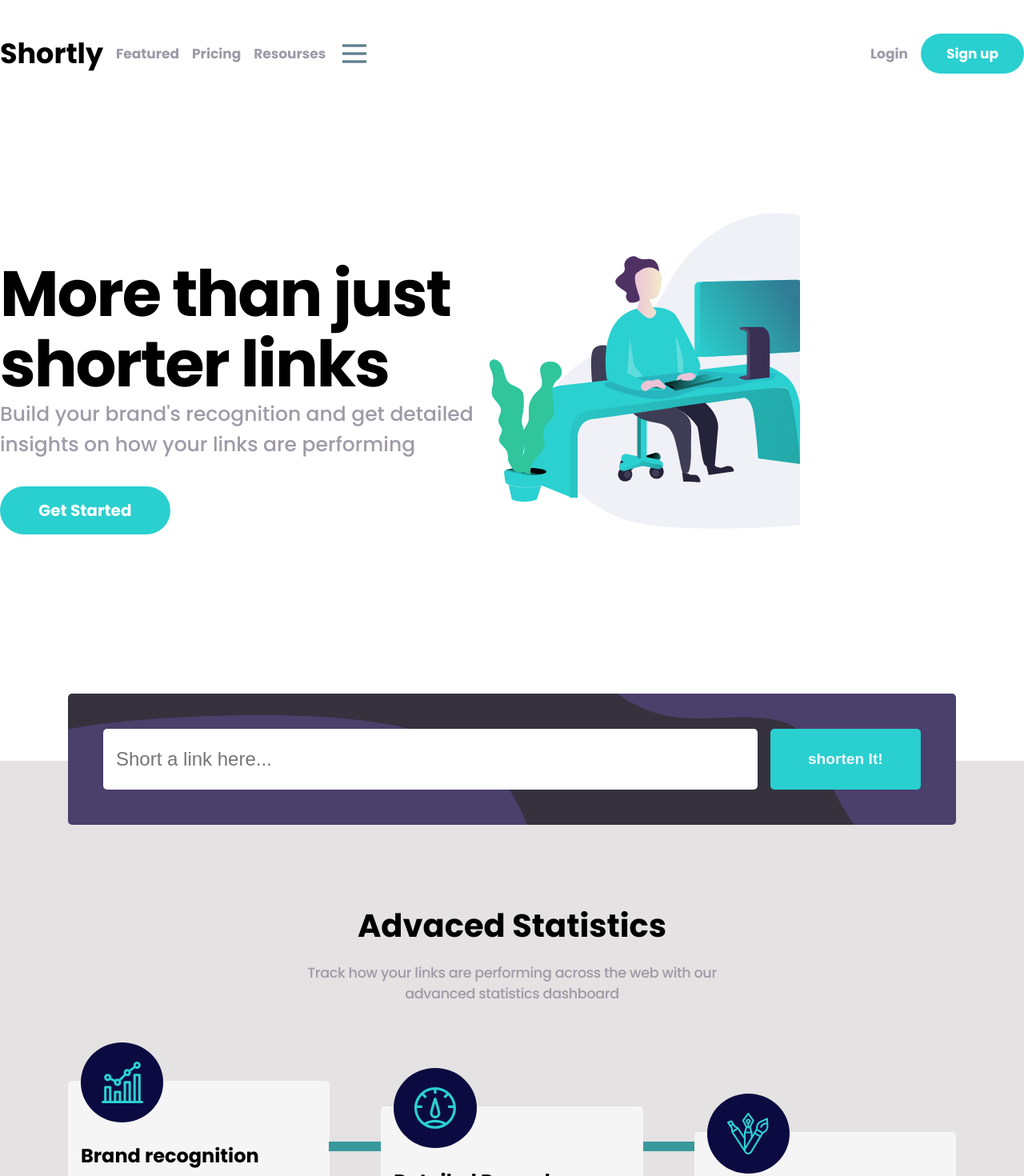
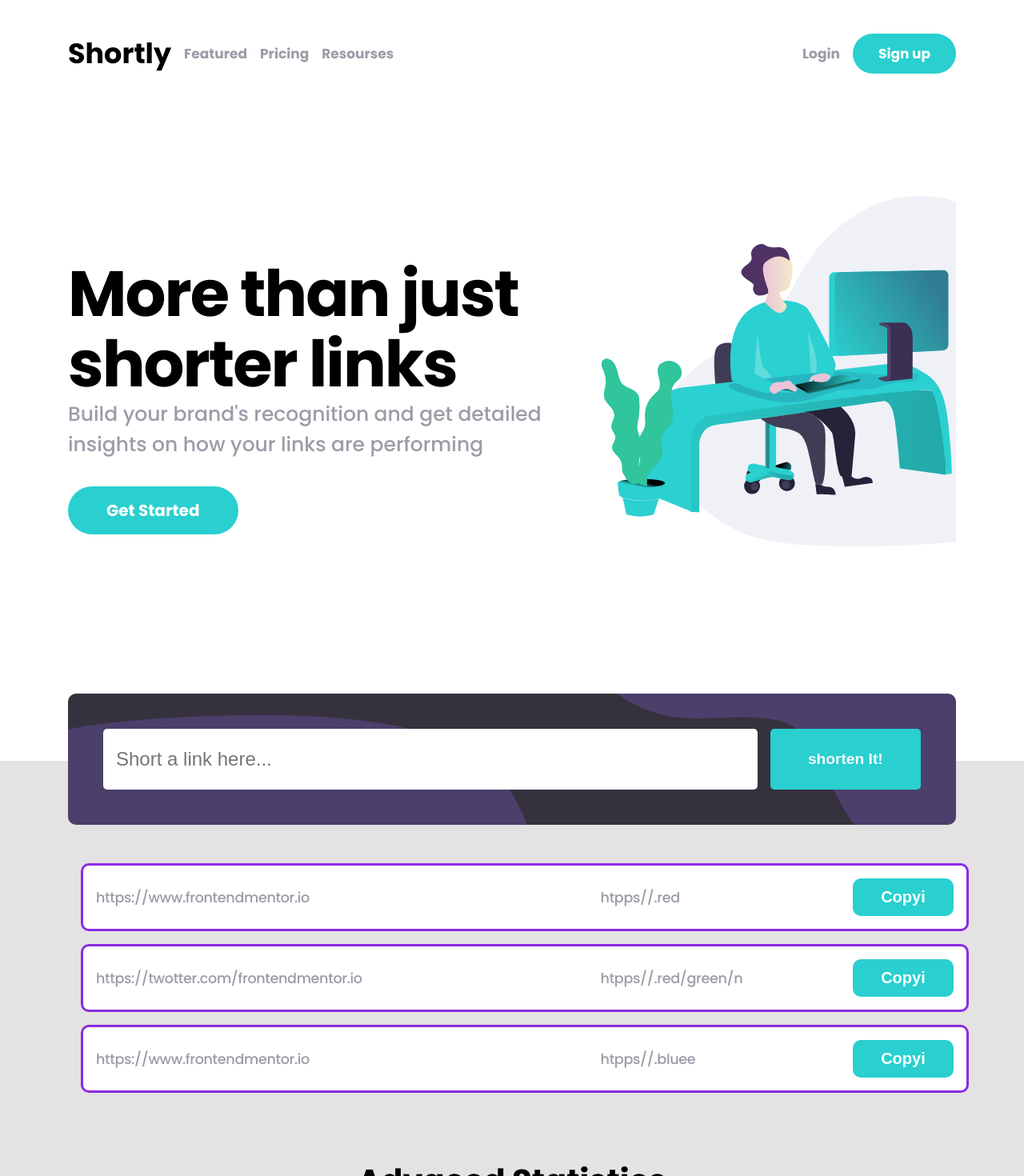
Before and after one commit to Jinatey/url-shortning-api, a React (Create React App) app: page / in a window 1280 px wide. Shown: the top 1470 px of the page at 80% size. Built offline with nearby package versions, Linux system fonts and the light colour scheme.

Commit message:
Add link adding part

```diff
--- a/src/App.css
+++ b/src/App.css
@@ -1,8 +1,4 @@
 @import url('https://fonts.googleapis.com/css2?family=Poppins:wght@500;700&display=swap');
-
-
-
-
 
 * {
   box-sizing: border-box;
@@ -29,11 +25,16 @@ a {
 }
 
 .container {
-  width: min(1000px, 100% - 2rem);
+  width: min(1110px, 100% - 2rem);
+  margin-inline: auto;
+
   /* margin-inline: auto; */
 }
 
 .header {
+  width: min(1110px, 100% - 2rem);
+  margin-inline: auto;
+
   margin-top: 2.5rem;
   margin-bottom: 6rem;
   display: flex;
@@ -112,7 +113,7 @@ a {
   /* width: min(1109px, 100%); */
   margin-top: 3rem;
 
-  border-radius: 5px;
+  border-radius: 10px;
   border: none;
   transform: translateY(5rem);
 
@@ -147,6 +148,34 @@ a {
   background-color: hsl(180, 66%, 49%);
 }
 
+.link-wrap {
+  width: 100%;
+  border: solid;
+  display: grid;
+  grid-template-columns: 1fr 0.5fr 0.2fr;
+  background-color: #fff;
+  border-radius: 10px;
+  align-items: center;
+text-align: left;
+  padding: 1rem;
+  margin: 1rem;
+  color: blueviolet;
+}
+
+.headingtext .link-wrap  p {
+  margin-bottom:0;
+}
+.headingtext .link-wrap button {
+  border: none;
+  background: hsl(180, 66%, 49%);
+  padding: 0.75rem 2rem;
+  border-radius: 10px;
+  background-color: hsl(180, 66%, 49%);
+  font-size: 1.25rem;
+  color: white;
+  font-weight: 700;
+}
+
 .second-container {
   background: hsl(0, 2%, 89%);
 }
@@ -168,7 +197,6 @@ a {
 
 .headingtext p {
   font-size: 1.1rem;
-  padding: 1rem 18rem;
   /* width: ; */
   color: hsl(257, 7%, 63%);
   letter-spacing: -0.02em;
@@ -333,10 +361,6 @@ a {
     display: none;
   }
 
-  .header {
-    /* margin-left: 2rem; */
-  }
-
   .first h1 {
     font-size: 2.3rem;
   }
@@ -383,10 +407,6 @@ a {
     font-size: 1.5rem;
     font-weight: 900;
   }
-
-  /* .midSection .inside{
-  margin: rem;
-} */
 
   .second-container {
     display: flex;
--- a/src/App.jsx
+++ b/src/App.jsx
@@ -3,9 +3,8 @@ import './App.css';
 import FirstSection from './FirstSection';
 import Navbar from './Navbar';
 import SecondContainer from './SecondContainer';
-import './Navbar.css'
-
-
+import Footer from './Footer';
+import './Navbar.css';
 
 function App() {
   return (
@@ -13,14 +12,6 @@ function App() {
       <Navbar />
 
       <FirstSection />
-      <div className='App'>
-        <div className='midSection'>
-          <div className='inside'>
-            <input type='text' placeholder='Short a link here...' />
-            <button>shorten It!</button>
-          </div>
-        </div>
-      </div>
 
       <SecondContainer />
 
@@ -28,40 +19,7 @@ function App() {
         <h2>Boost your links today</h2>
         <button>Get started</button>
       </div>
-
-      <footer className='footer'>
-        <div className='headings'>
-          <h2>Shortly</h2>
-        </div>
-
-        <div className='f1'>
-          <h3>Features</h3>
-          <a href='#'>Link shortening</a>
-          <a href='#'>Branded Links</a>
-          <a href='#'>Link shortening</a>
-        </div>
-
-        <div className='f2'>
-          <h3>Resources</h3>
-          <a href='#'>Blog</a>
-          <a href='#'>Developers</a>
-          <a href='#'>support</a>
-        </div>
-
-        <div className='f3'>
-          <h3>Company</h3>
-          <a href='#'>About</a>
-          <a href='#'>Our Team</a>
-          <a href='#'>Careers</a>
-          <a href='#'>Contact</a>
-        </div>
-
-        <div className='icons'>
-          <img src='/icon-facebook.svg' alt='' />
-          <img src='/icon-twitter.svg' alt='' />
-          <img src='/icon-instagram.svg' alt='' />
-        </div>
-      </footer>
+      <Footer />
     </>
   );
 }
--- /dev/null
+++ b/src/Footer.jsx
@@ -0,0 +1,44 @@
+/* eslint-disable jsx-a11y/anchor-is-valid */
+import React from 'react'
+
+const Footer = () => {
+  return (
+
+<footer className='footer'>
+        <div className='headings'>
+          <h2>Shortly</h2>
+        </div>
+
+        <div className='f1'>
+          <h3>Features</h3>
+          <a href='#'>Link shortening</a>
+          <a href='#'>Branded Links</a>
+          <a href='#'>Link shortening</a>
+        </div>
+
+        <div className='f2'>
+          <h3>Resources</h3>
+          <a href='#'>Blog</a>
+          <a href='#'>Developers</a>
+          <a href='#'>support</a>
+        </div>
+
+        <div className='f3'>
+          <h3>Company</h3>
+          <a href='#'>About</a>
+          <a href='#'>Our Team</a>
+          <a href='#'>Careers</a>
+          <a href='#'>Contact</a>
+        </div>
+
+        <div className='icons'>
+          <img src='/icon-facebook.svg' alt='' />
+          <img src='/icon-twitter.svg' alt='' />
+          <img src='/icon-instagram.svg' alt='' />
+        </div>
+      </footer>
+
+  )
+}
+
+export default Footer
--- a/src/Navbar.css
+++ b/src/Navbar.css
@@ -1,10 +1,15 @@
-.mobile-nav {
+.mobile-nav, .nav-icon {
   display: none;
 }
+
 
 @media (max-width: 800px) {
   .header {
     justify-content: space-between;
+  }
+
+  .nav-icon{
+    display: revert;
   }
 
   .mobile-nav {
@@ -14,6 +19,10 @@
     padding: 2rem;
     margin-inline: auto;
     border-radius: 10px;
+    position: absolute;
+    left: 0;
+    right: 0;
+    top: 105px;
   }
 
   .mobile-nav a {
@@ -22,6 +31,7 @@
     text-align: center;
     color: white;
     font-size: 1.25rem;
+
   }
 
   .mobile-nav .login {
--- a/src/Navbar.jsx
+++ b/src/Navbar.jsx
@@ -1,8 +1,10 @@
 /* eslint-disable jsx-a11y/anchor-is-valid */
-import React from 'react';
+import { useState } from 'react';
 import { FcMenu } from 'react-icons/fc';
 
 const Navbar = () => {
+  const [show, setShow] = useState(false);
+
   return (
     <>
       <header className='header'>
@@ -10,13 +12,19 @@ const Navbar = () => {
         <a href='#'>Featured</a>
         <a href='#'>Pricing</a>
         <a href='#'>Resourses</a>
-        <FcMenu size={40} />
+        <FcMenu className='nav-icon'
+          size={40}
+          onClick={() => {
+            setShow(!show);
+          }}
+        />
         <a href='#' className='login'>
           Login
         </a>
         <a href='#'>Sign up</a>
       </header>
 
+      {show && (
         <nav className='mobile-nav'>
           <a href='#'>Featured</a>
           <a href='#'>Pricing</a>
@@ -26,6 +34,7 @@ const Navbar = () => {
           </a>
           <a href='#'>Sign up</a>
         </nav>
+      )}
     </>
   );
 };
--- a/src/SecondContainer.jsx
+++ b/src/SecondContainer.jsx
@@ -1,12 +1,69 @@
+import { useState } from 'react';
+
 const SecondContainer = () => {
+  const [links, setLinks] = useState([
+    { name: 'https://www.frontendmentor.io', shortLink: 'htpps//.red' },
+    {
+      name: 'https://twotter.com/frontendmentor.io',
+      shortLink: 'htpps//.red/green/n',
+    },
+    { name: 'https://www.frontendmentor.io', shortLink: 'htpps//.bluee' },
+  ]);
+  const [text, setText] = useState('');
+
   return (
+    <>
+      <div className='App'>
+        <div className='midSection'>
+          <div className='inside'>
+            <input
+              value={text}
+              onChange={(e) => setText(e.target.value)}
+              type='text'
+              placeholder='Short a link here...'
+            />
+            <button
+            onClick={()=>{
+if(!text) {
+  alert('please add a link')
+  return;
+}
+
+const updatedLinks=[...links, {
+  name: text
+}]
+setLinks(updatedLinks)
+setText('');
+
+            }}
+            >shorten It!</button>
+          </div>
+        </div>
+      </div>
+      <div
+        style={{
+          color: 'green',
+          backgrond: 'white',
+        }}
+      ></div>
+
       <div className='second-container'>
         <div className='content'>
           <div className='headingtext'>
+            <div className='link-div'>
+              {links.map((li, index) => (
+                <div key={li.name + index} className='link-wrap'>
+                  <p>{li.name}</p>
+                  <p>{li.shortLink}</p>
+                  <button>Copyi</button>
+                </div>
+              ))}
+            </div>
+
             <h2>Advaced Statistics</h2>
             <p>
-            Track how your links are performing across the web with our advanced
-            statistics dashboard
+              Track how your links are performing across the web with our
+              advanced statistics dashboard
             </p>
           </div>
 
@@ -17,8 +74,8 @@ const SecondContainer = () => {
               </div>
               <h2>Brand recognition</h2>
               <p>
-              Boost your brand recognition with each click. Generic links don’t
-              mean a thing. Branded links help instil confidence in your
+                Boost your brand recognition with each click. Generic links
+                don’t mean a thing. Branded links help instil confidence in your
                 content.{' '}
               </p>
             </div>
@@ -46,6 +103,7 @@ const SecondContainer = () => {
           </div>
         </div>
       </div>
+    </>
   );
 };
 
```
Lines whose indentation alone changed are shown as unchanged.
